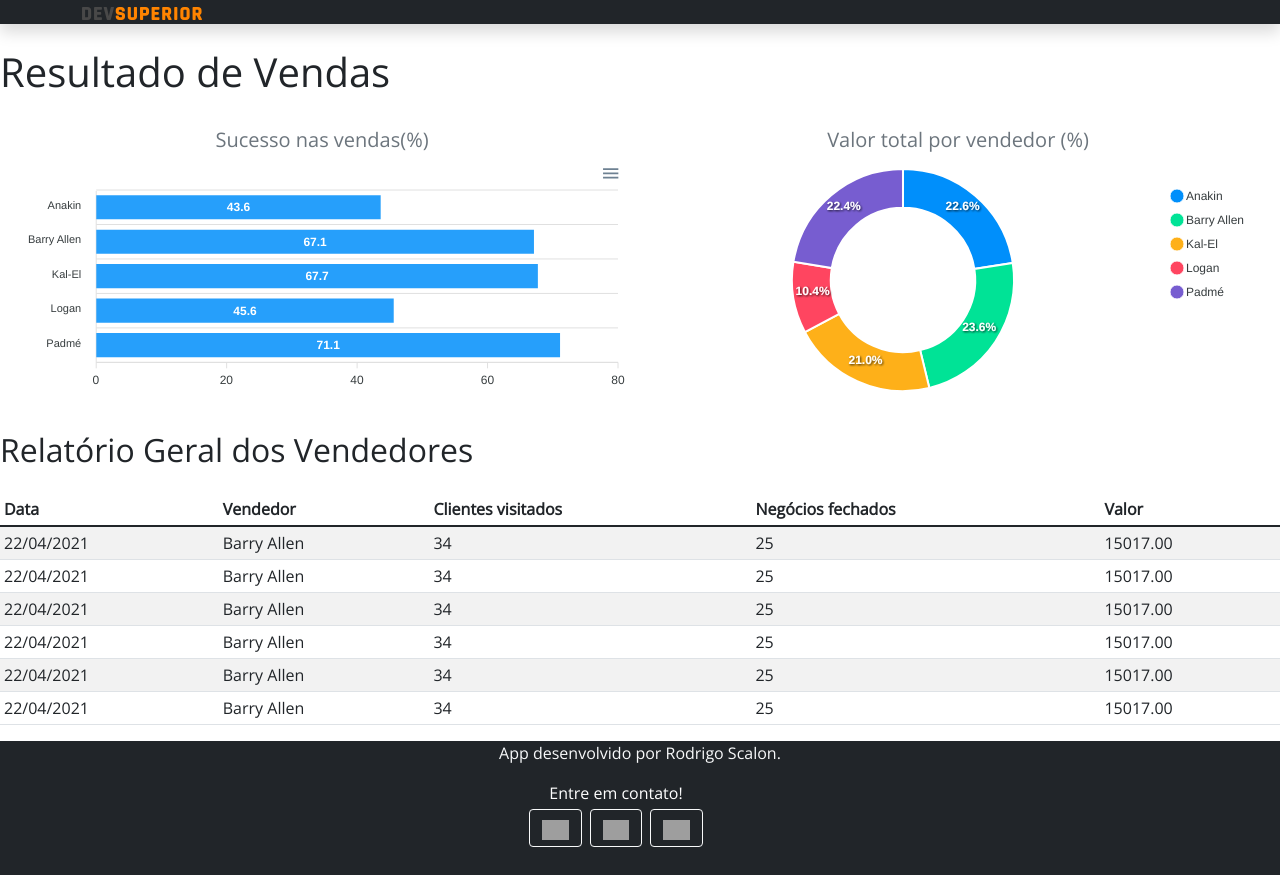
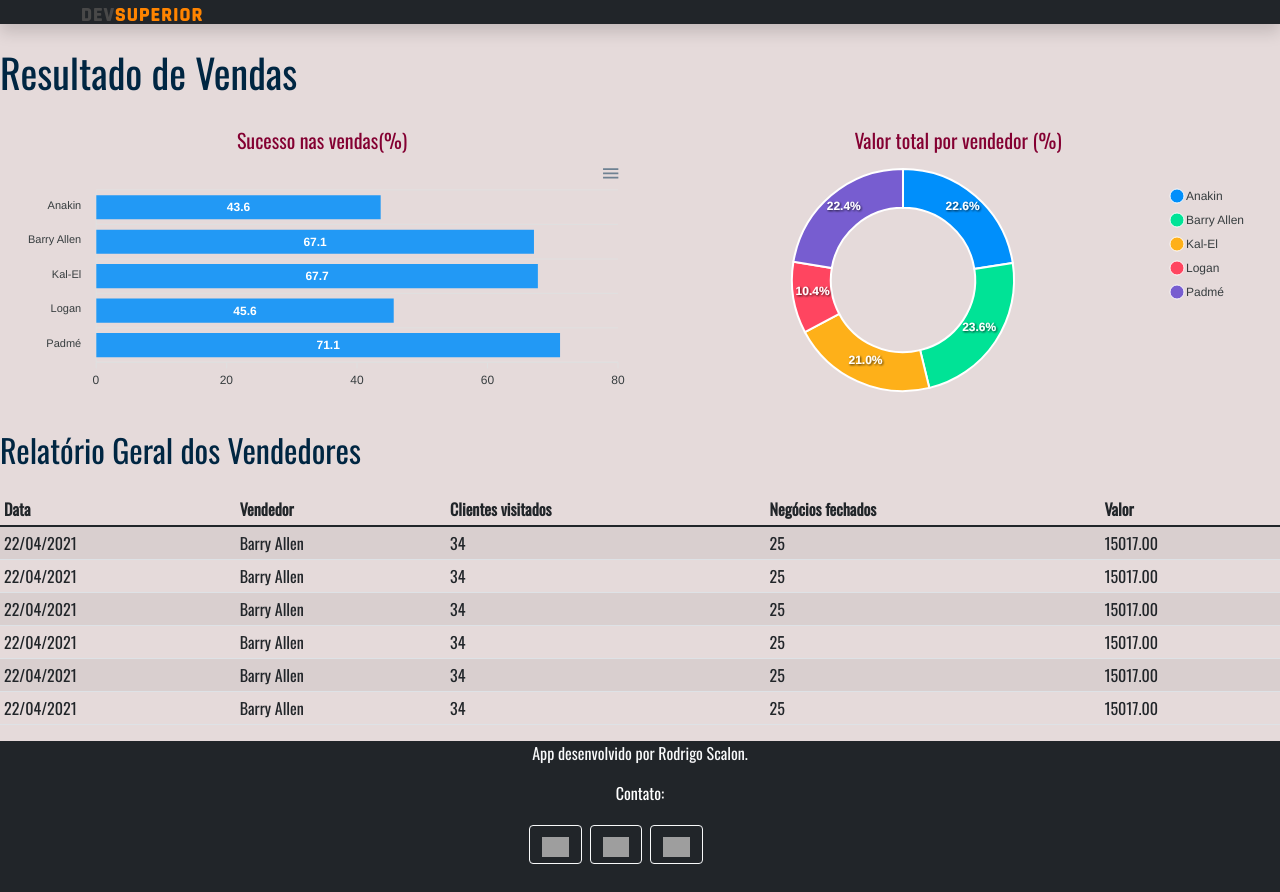
Before and after one commit to RodrigoScalon/Projeto-STS-Vendas, a React (Create React App) app in the folder frontend/: page / in a window 1280 px wide. Built offline with nearby package versions, Linux system fonts and the light colour scheme; grey boxes are pictures that could not be loaded.

Commit message:
Styles FrontEnd

```diff
--- a/frontend/src/App.tsx
+++ b/frontend/src/App.tsx
@@ -16,7 +16,7 @@ function App() {
         <div className="row px-3">
           <div className="col-sm-6">
 
-            <h5 className="text-center text-secondary">Sucesso nas vendas(%)</h5>
+            <h5 className="text-center color-primary">Sucesso nas vendas(%)</h5>
 
             <BarChart />
 
@@ -24,7 +24,7 @@ function App() {
 
           <div className="col-sm-6">
 
-            <h5 className="text-center text-secondary">Valor total por vendedor (%)</h5>
+            <h5 className="text-center color-primary">Valor total por vendedor (%)</h5>
 
             <DonutChart />
           </div>
--- a/frontend/src/assets/css/styles.css
+++ b/frontend/src/assets/css/styles.css
@@ -1,12 +1,15 @@
-@import url("https://fonts.googleapis.com/css2?family=Open+Sans:ital,wght@0,400;1,600&display=swap");
+@import url("https://fonts.googleapis.com/css2?family=Oswald&display=swap");
 :root {
-    --color-primary: ##263238;
+    --color-primary: #E59500;
 
 }
 
 html, body {
+    background-color: #E5DADA;
+    color: #840032;
+    padding: 0px;
     height: 100%;
-    font-family: "Open Sans", sans-serif;
+    font-family: 'Oswald', sans-serif;
 }
 
 #root {
@@ -25,9 +28,9 @@ html, body {
 }
 
 .bg-primary {
-    background-color: var(--color-primary) !important;
+    background-color: #F0F4EF !important;
 }
 
 .text-primary {
-    color: var(--color-primary) !important;
+    color: #002642 !important;
 }
--- a/frontend/src/components/Footer/index.tsx
+++ b/frontend/src/components/Footer/index.tsx
@@ -5,32 +5,28 @@ const Footer = () => {
   return (
     <footer className="bg-dark text-center text-white">
       <p className="text-light">App desenvolvido por Rodrigo Scalon.</p>
+      <p>Contato:</p>
+
       <div className="me-5 d-none d-lg-block">
-                <span>Entre em contato!</span>
           <section className="mb-4">
 
           <a className="btn btn-outline-light btn-floating m-1" href="http://linkedin.com/in/rodrigo-scalon" role="button"
           ><i className="fab fa-linkedin-in">
-        <img height = "20em" src="https://img.shields.io/badge/-LinkedIn-%230077B5?style=for-the-badge&logo=linkedin&logoColor=white" /> </i
+              <img height="20em" src="https://img.shields.io/badge/-LinkedIn-%230077B5?style=for-the-badge&logo=linkedin&logoColor=white" /> </i
             ></a>
 
           <a className="btn btn-outline-light btn-floating m-1" href="https://github.com/RodrigoScalon" role="button"
           ><i className="fab fa-github">
-        <img height = "20em" src="https://img.shields.io/badge/GitHub-100000?style=for-the-badge&logo=github&logoColor=white" /></i
+              <img height="20em" src="https://img.shields.io/badge/GitHub-100000?style=for-the-badge&logo=github&logoColor=white" /></i
             ></a>
 
           <a className="btn btn-outline-light btn-floating m-1" href="mailto:rodrigoscalon@gmail.com" role="button"
           ><i className="fab fa-linkedin-in">
-        <img height = "20em" src= 	"https://img.shields.io/badge/Gmail-D14836?style=for-the-badge&logo=gmail&logoColor=white" /></i
+              <img height="20em" src="https://img.shields.io/badge/Gmail-D14836?style=for-the-badge&logo=gmail&logoColor=white" /></i
             ></a>
 
-
         </section>
-
       </div>
-
-
-
     </footer>
   );
 }
```
Lines whose indentation alone changed are shown as unchanged.
